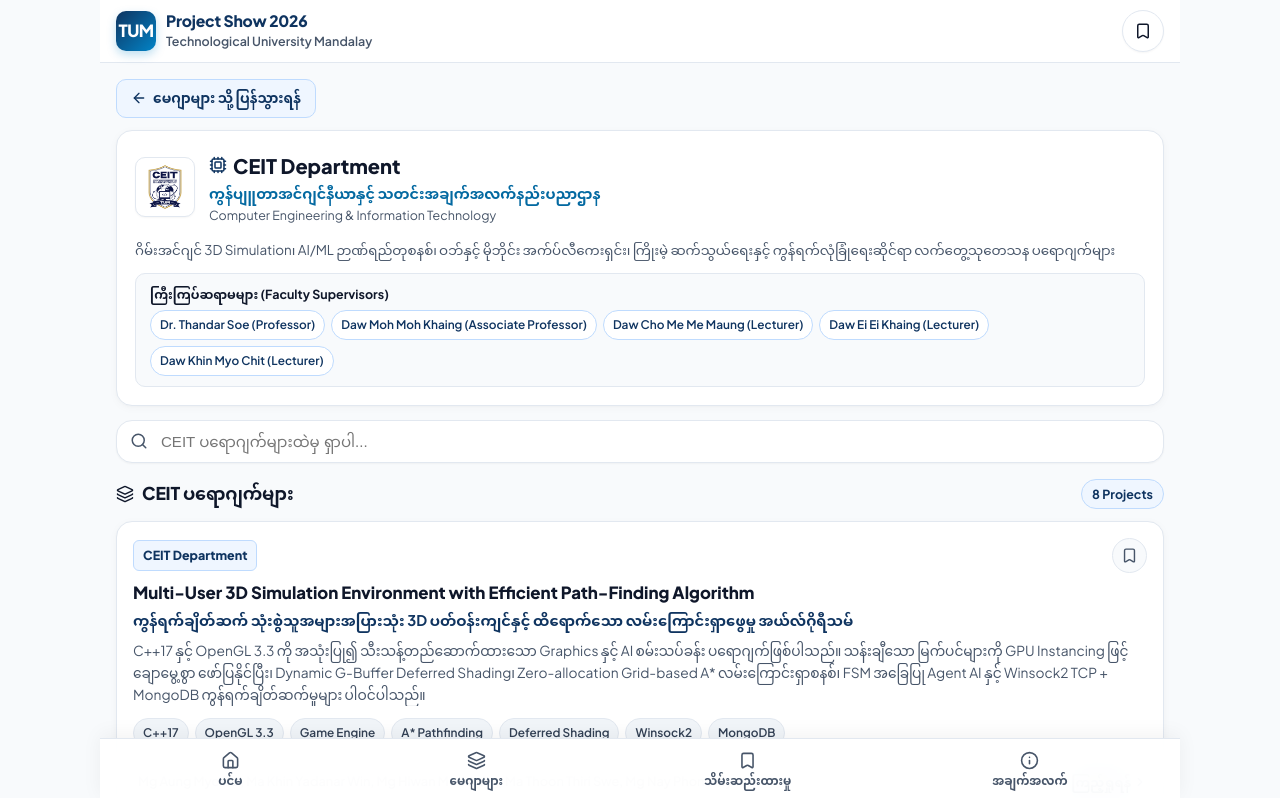
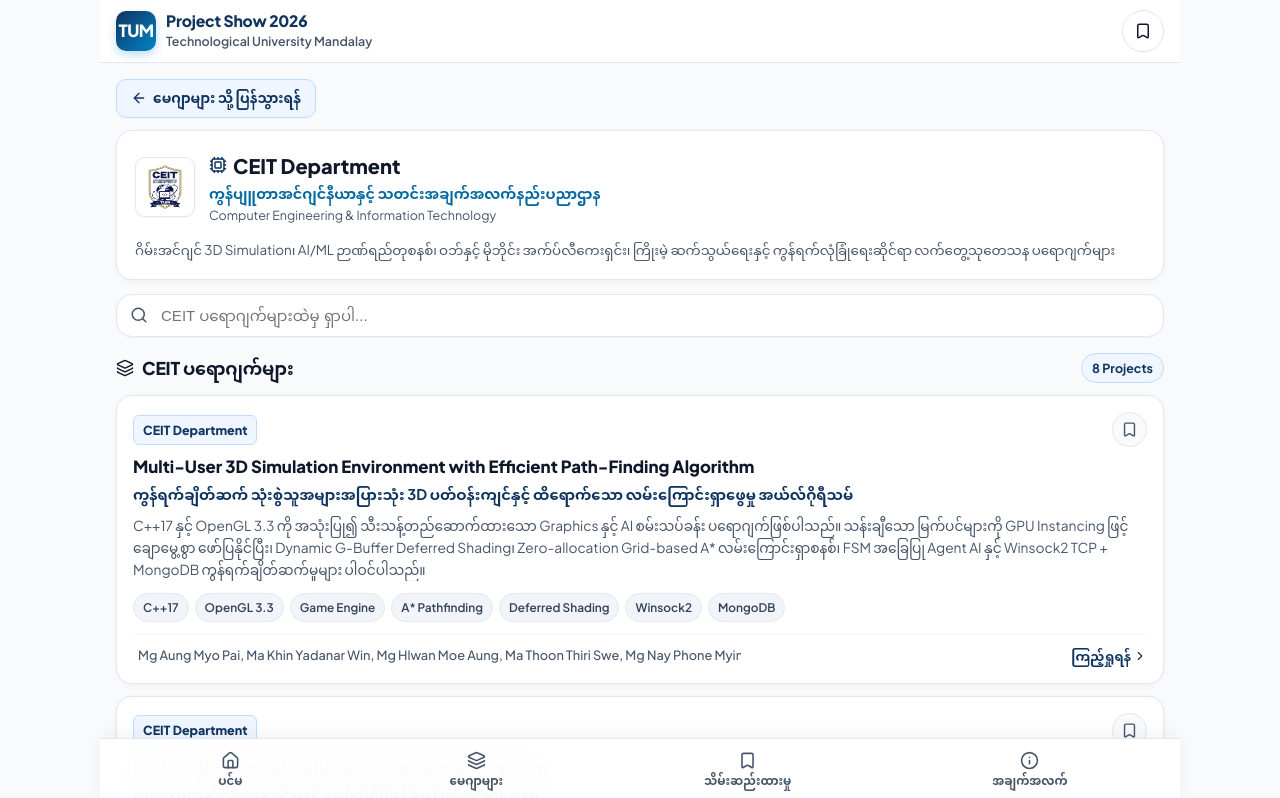
Before and after one commit to AungPhyoeNaing/tum-project-show, a React (Vite) app: page /major/ceit in a window 1280 px wide. Shown: the top 798 px of the page. Built offline with nearby package versions, Linux system fonts and the light colour scheme; a web font is replaced by a local one.

Commit message:
fix(ui): remove faculty supervisors section from department page

```diff
--- a/src/pages/Major.jsx
+++ b/src/pages/Major.jsx
@@ -82,21 +82,6 @@ export default function Major({ bookmarks, onToggleBookmark }) {
         <p style={{ fontSize: '0.84rem', color: 'var(--text-muted)', lineHeight: '1.55' }}>
           {major.description}
         </p>
-
-        {major.faculty && major.faculty.length > 0 && (
-          <div style={{ marginTop: '12px', padding: '10px 14px', background: '#f8fafc', borderRadius: 'var(--radius-sm)', border: '1px solid var(--border-color)' }}>
-            <span style={{ fontSize: '0.78rem', fontWeight: 700, color: 'var(--text-main)', display: 'block', marginBottom: '6px' }}>
-              ကြီးကြပ်ဆရာမများ (Faculty Supervisors)
-            </span>
-            <div style={{ display: 'flex', flexWrap: 'wrap', gap: '6px' }}>
-              {major.faculty.map((teacher, idx) => (
-                <span key={idx} className="tag-pill" style={{ background: 'white', color: 'var(--primary)', borderColor: '#bfdbfe' }}>
-                  {teacher}
-                </span>
-              ))}
-            </div>
-          </div>
-        )}
       </div>
 
       {/* Search within Major */}
```
